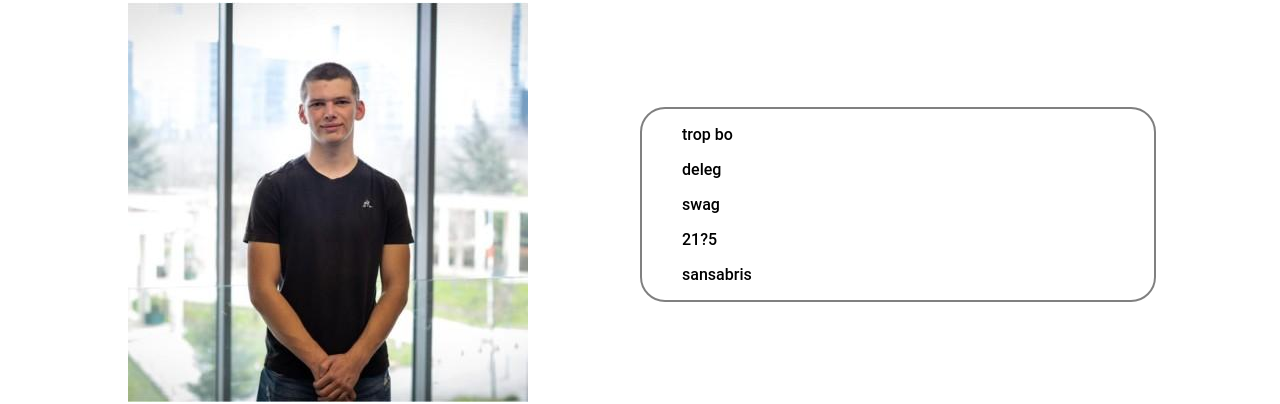
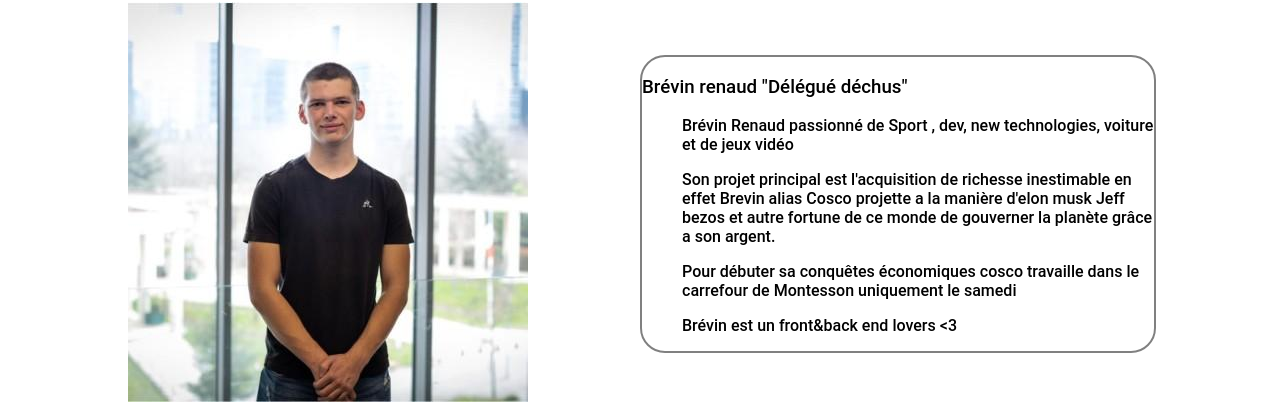
Before and after one commit to RenaudBrevin/presentation, a plain HTML site: page BRV.html in a window 1280 px wide. Shown: the part 149-553 px from the top of the page. Drawn offline with Linux system fonts and the light colour scheme.

Commit message:
:memo: :construction: add contents ,Wip

```diff
--- a/BRV.html
+++ b/BRV.html
@@ -21,12 +21,14 @@
     <div class="corps">
         <div class="mainpres">
             <div class="press" id="box">
+            <h3>Brévin renaud "Délégué déchus"</h3>
             <li class="liste">
-                <ul>trop bo</ul>
-                <ul>deleg</ul>
-                <ul>swag</ul>
-                <ul>21?5</ul>
-                <ul>sansabris</ul>
+                <ul> Brévin Renaud passionné de Sport , dev, new technologies, voiture et de jeux vidéo </ul>
+                <ul>Son projet principal est l'acquisition de richesse inestimable en effet Brevin alias Cosco projette a la manière d'elon musk Jeff bezos et autre fortune de
+                    ce monde de gouverner la planète grâce a son argent.
+                </ul>
+                <ul>Pour débuter sa conquêtes économiques cosco travaille dans le carrefour de Montesson uniquement le samedi</ul>
+                <ul>Brévin est un front&back end lovers <3</ul
             </li>
             </div>
             <div class="imgPP">
--- a/swag.css
+++ b/swag.css
@@ -28,9 +28,7 @@ a{
     flex-direction: column;
 
 }
-.tete{
 
-}
 .mainpres{
     display: flex;
     flex-direction: row-reverse;
```
